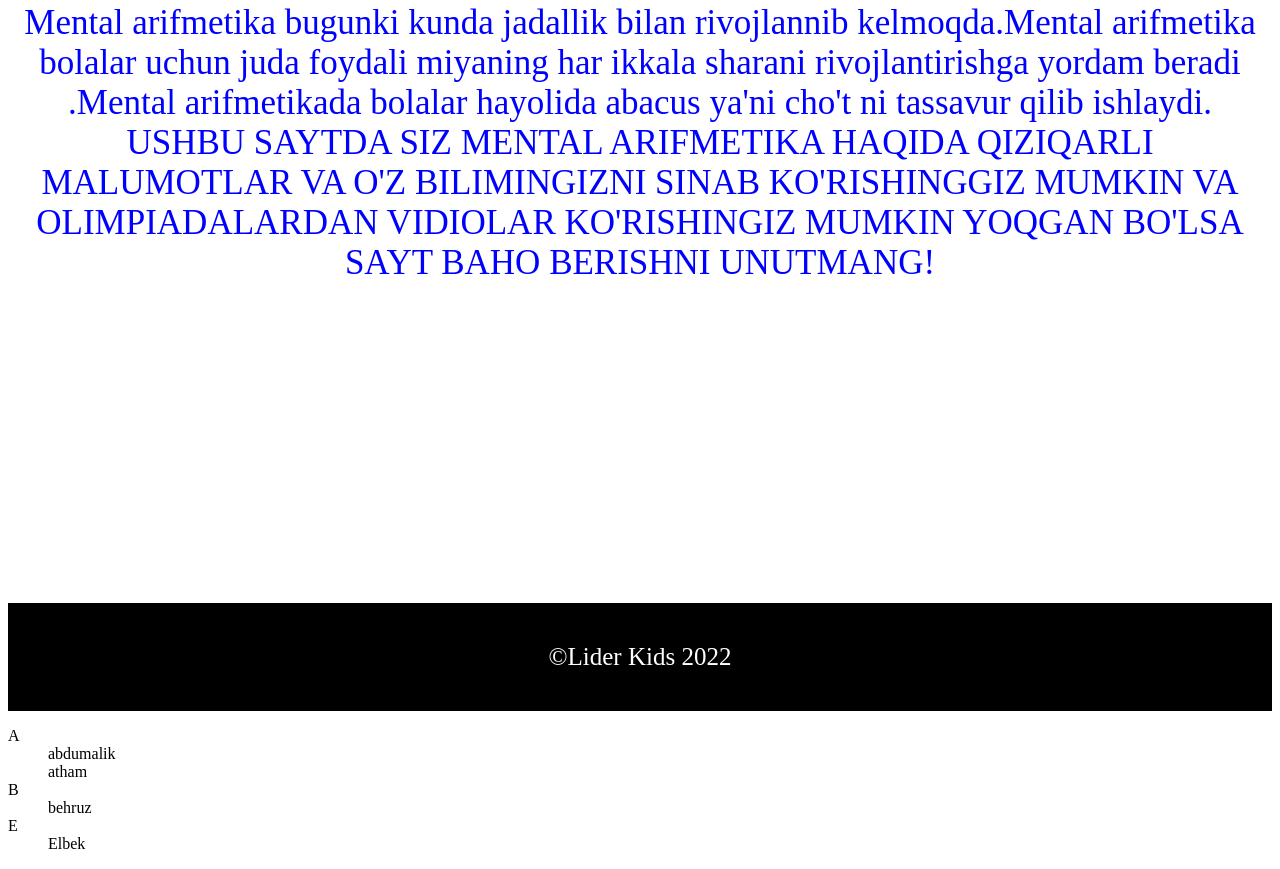
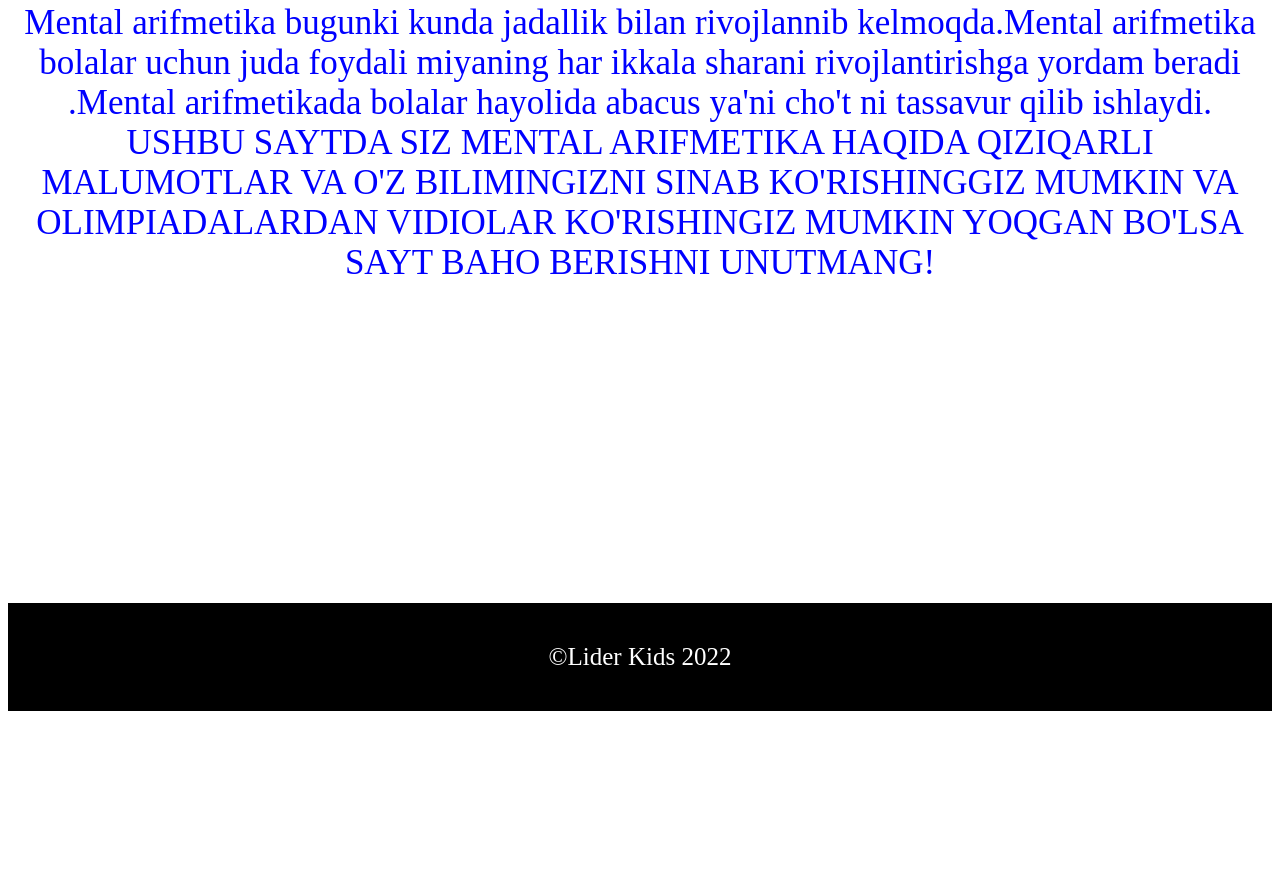
Before and after one commit to behruzeshpolatov/Behruz-Eshpolatov, a plain HTML site: page index.html in a window 1280 px wide. Shown: the part 476-1345 px from the top of the page. After the commit the page ends 1195 px from the top, so only its background shows below. Drawn offline with Linux system fonts and the light colour scheme.

Commit message:
Update index.html

```diff
--- a/index.html
+++ b/index.html
@@ -37,16 +37,6 @@
       <p>USHBU SAYTDA SIZ MENTAL ARIFMETIKA HAQIDA QIZIQARLI MALUMOTLAR VA O'Z BILIMINGIZNI SINAB KO'RISHINGGIZ MUMKIN VA OLIMPIADALARDAN VIDIOLAR   KO'RISHINGIZ MUMKIN YOQGAN BO'LSA SAYT BAHO BERISHNI UNUTMANG!</p>
 
     </div>
-    <div class="d"><p>&copy;Lider Kids 2022</p></div>
-   <dl class="container">
- <dt>A</dt>
-<dd>abdumalik</dd>
-<dd>atham</dd>
-<dt>B</dt>
-<dd>behruz</dd>
-<dt>E</dt>
-
-<dd>Elbek</dd>
- </dl>
+ <div class="d"><p>&copy;Lider Kids 2022</div>
 </body>
 </html>
```
